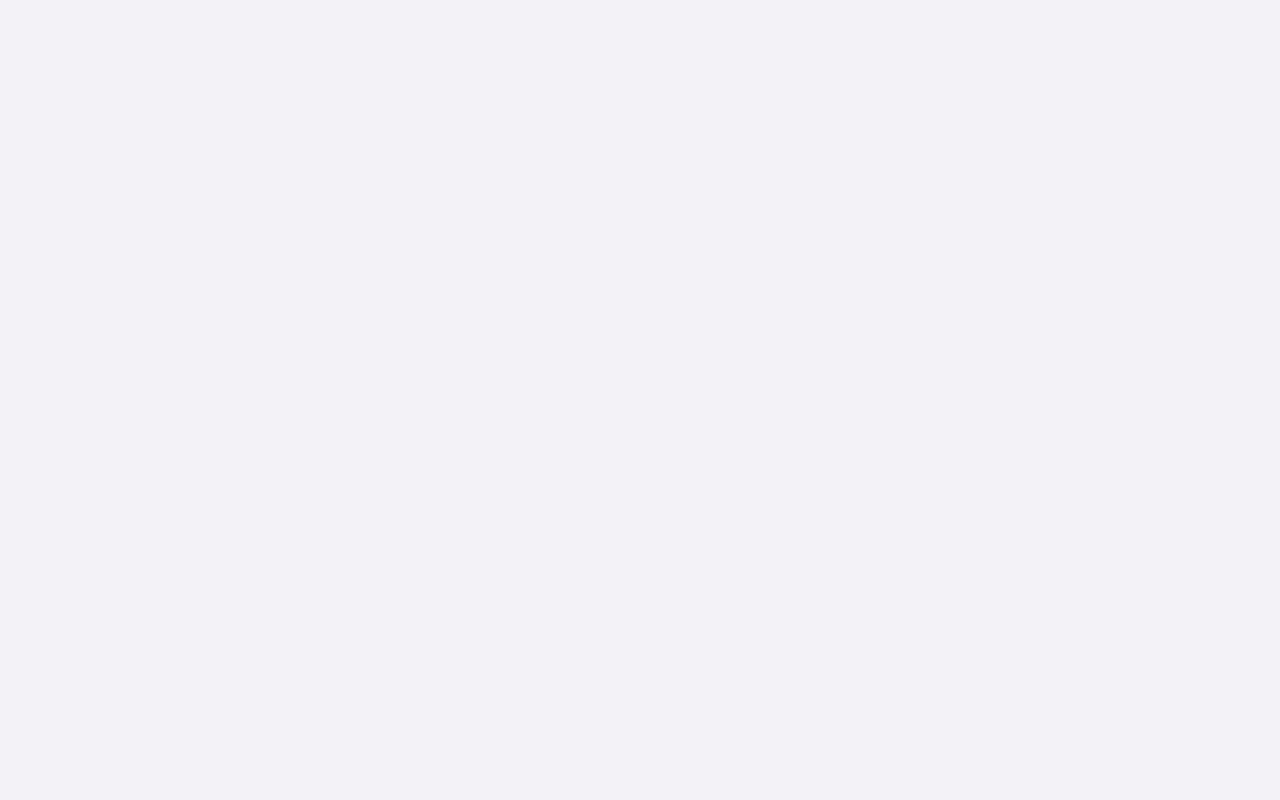
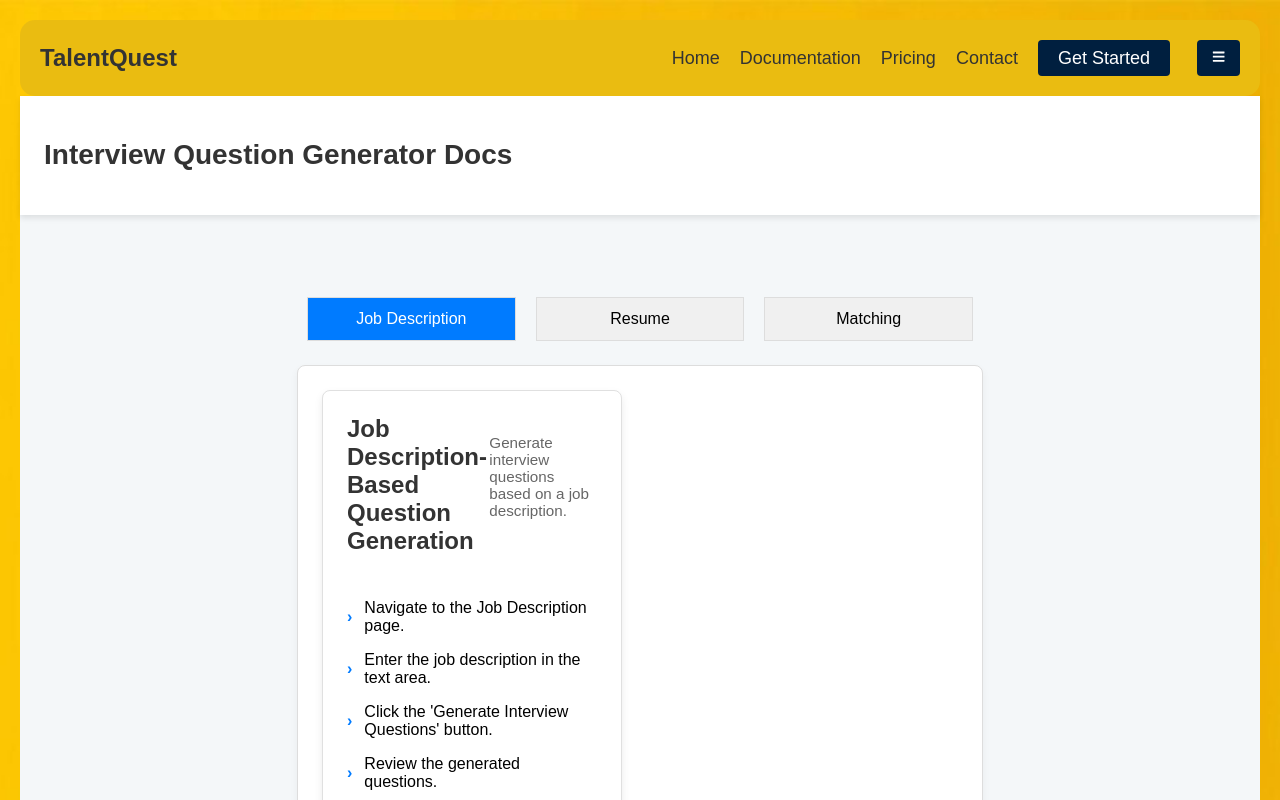
Before and after one commit to ZakariaBenlamkadam/Nlp-recrutement, a React (Create React App) app in the folder client/: page /doc in a window 1280 px wide. Before the commit this address had no page. Shown: the top 800 px of the page. Built offline with nearby package versions, Linux system fonts and the light colour scheme.

Commit message:
added documentatiopn page

```diff
--- a/client/src/App.js
+++ b/client/src/App.js
@@ -10,6 +10,7 @@ import SignIn from './components/SignIn';
 import SignUp from './components/SignUp';
 import PrivateRoute from './components/PrivateRoute'; // Import the PrivateRoute component
 import Pricing from './components/Pricing';
+import Documentation from './components/Documentation';
 
 function App() {
   // Step 1: Retrieve authentication state from localStorage
@@ -30,6 +31,8 @@ function App() {
           <Route index element={<LandingPage />} />
 
           <Route path="/pricing" element={<Pricing/>} />
+          <Route path="/doc" element={<Documentation/>} />
+
 
           {/* Protected routes that require authentication */}
           <Route path="resume-match" element={<PrivateRoute element={<Main />} />} />
--- /dev/null
+++ b/client/src/components/Documentation.css
@@ -0,0 +1,165 @@
+/* General layout */
+.container {
+    display: flex;
+    flex-direction: column;
+    min-height: 100vh;
+    background-color: #f4f7f9;
+}
+
+.header2 {
+    background-color: white;
+    padding: 1.5rem;
+    box-shadow: 0 3px 6px rgba(0, 0, 0, 0.1);
+    display: flex;
+    justify-content: space-between;
+    align-items: center;
+}
+
+.header2 h1 {
+    font-size: 1.75rem;
+    font-weight: bold;
+}
+
+.menu-button {
+    background: none;
+    border: none;
+    font-size: 1.5rem;
+    cursor: pointer;
+}
+
+.content {
+    display: flex;
+    flex: 1;
+    justify-content: center; /* Center the main section horizontally */
+}
+
+/* Main content */
+.main {
+    flex: 1;
+    max-width: 750px; /* Limit the width */
+    padding: 2rem;
+    margin-left: 0; /* Remove left margin for centering */
+}
+
+.tabs {
+    max-width: 750px;
+    width: 100%; /* Make the tabs take full width */
+}
+
+.tabs-list {
+    display: flex;
+    justify-content: space-around; /* Distribute space evenly among tabs */
+    margin: 0; /* Remove negative margins */
+    margin-bottom: 1.5rem;
+}
+
+.tabs-list button {
+    flex: 1; /* Allow buttons to grow equally */
+    padding: 0.75rem;
+    margin: 0 10px; /* Margin on the left and right */
+    background-color: #f0f0f0;
+    border: 1px solid #ddd;
+    cursor: pointer;
+    transition: background-color 0.3s, color 0.3s;
+    font-size: 1rem;
+    font-weight: 500;
+}
+
+.tabs-list button:hover {
+    background-color: #007bff;
+    color: #fff;
+}
+
+.tabs-list button.active {
+    background-color: #007bff;
+    color: white;
+}
+
+.tabs-content {
+    background-color: #fff;
+    border: 1px solid #ddd;
+    padding: 1.5rem;
+    border-radius: 8px;
+    box-shadow: 0 4px 8px rgba(0, 0, 0, 0.05);
+}
+
+/* Card styling */
+.card {
+    background-color: #fff;
+    border: 1px solid #e0e0e0;
+    border-radius: 8px;
+    padding: 1.5rem;
+    margin-bottom: 1.5rem;
+    box-shadow: 0 4px 8px rgba(0, 0, 0, 0.08);
+    transition: transform 0.2s ease;
+}
+
+.card:hover {
+    transform: translateY(-5px);
+}
+
+.card-header {
+    margin-bottom: 1rem;
+}
+
+.card-title {
+    font-size: 1.5rem;
+    font-weight: bold;
+    display: flex;
+    align-items: center;
+}
+
+.card-icon {
+    margin-right: 0.75rem;
+    color: #007bff;
+    font-size: 1.25rem;
+}
+
+.card-description {
+    color: #666;
+    font-size: 0.95rem;
+    margin-bottom: 1rem;
+}
+
+.card-content ol {
+    list-style: none;
+    padding: 0;
+}
+
+.card-content ol li {
+    display: flex;
+    align-items: center;
+    margin-bottom: 1rem;
+}
+
+.card-content ol li .chevron {
+    margin-right: 0.75rem;
+    font-weight: bold;
+    color: #007bff;
+}
+
+/* Responsive */
+@media (max-width: 1024px) {
+    .main {
+        margin-left: 0; /* No left margin for smaller screens */
+    }
+
+    .tabs {
+        padding: 1rem;
+    }
+
+    .tabs-list {
+        flex-direction: column;
+        gap: 0.5rem;
+    }
+
+    .sidebar {
+        position: absolute;
+        transform: translateX(-100%);
+        z-index: 1000;
+    }
+
+    .sidebar.open {
+        transform: translateX(0);
+    }
+}
--- /dev/null
+++ b/client/src/components/Documentation.jsx
@@ -0,0 +1,110 @@
+import React, { useState } from 'react';
+import './Documentation.css';
+
+const InstructionCard = ({ title, description, steps, icon }) => (
+  <div className="card">
+    <div className="card-header">
+      <div className="card-title">
+        {icon && <span className="card-icon">{icon}</span>}
+        {title}
+      </div>
+      <div className="card-description">{description}</div>
+    </div>
+    <div className="card-content">
+      <ol>
+        {steps.map((step, index) => (
+          <li key={index}>
+            <span className="chevron">›</span> {step}
+          </li>
+        ))}
+      </ol>
+    </div>
+  </div>
+);
+
+export default function Documentation() {
+  // State to track the active tab
+  const [activeTab, setActiveTab] = useState('job-description');
+
+  // Function to handle tab click
+  const handleTabClick = (tab) => {
+    setActiveTab(tab);
+  };
+
+  return (
+    <div className="container">
+      <header className="header2">
+        <h1>Interview Question Generator Docs</h1>
+      </header>
+
+      <div className="content">
+        <main className="main">
+          <div className="tabs">
+            <div className="tabs-list">
+              <button
+                onClick={() => handleTabClick('job-description')}
+                className={activeTab === 'job-description' ? 'active' : ''}
+              >
+                Job Description
+              </button>
+              <button
+                onClick={() => handleTabClick('resume')}
+                className={activeTab === 'resume' ? 'active' : ''}
+              >
+                Resume
+              </button>
+              <button
+                onClick={() => handleTabClick('matching')}
+                className={activeTab === 'matching' ? 'active' : ''}
+              >
+                Matching
+              </button>
+            </div>
+            <div className="tabs-content">
+              {activeTab === 'job-description' && (
+                <InstructionCard
+                  title="Job Description-Based Question Generation"
+                  description="Generate interview questions based on a job description."
+                  steps={[
+                    "Navigate to the Job Description page.",
+                    "Enter the job description in the text area.",
+                    "Click the 'Generate Interview Questions' button.",
+                    "Review the generated questions.",
+                    "Use the 'Copy' or 'Download' buttons to save the questions."
+                  ]}
+                />
+              )}
+              {activeTab === 'resume' && (
+                <InstructionCard
+                  title="Resume-Based Question Generation"
+                  description="Generate interview questions based on a resume and job category."
+                  steps={[
+                    "Go to the Resume page.",
+                    "Paste the resume content.",
+                    "Select a job category.",
+                    "Click 'Generate Questions'.",
+                    "Review the generated questions.",
+                    "Retry if needed."
+                  ]}
+                />
+              )}
+              {activeTab === 'matching' && (
+                <InstructionCard
+                  title="Resume and Job Description Matching"
+                  description="Match resumes with job descriptions and generate questions."
+                  steps={[
+                    "Upload a resume.",
+                    "Enter the job description.",
+                    "Click 'Match Resumes'.",
+                    "Review the similarity score.",
+                    "Generate specific questions."
+                  ]}
+                />
+              )}
+            </div>
+          </div>
+        </main>
+      </div>
+    </div>
+  );
+}
--- a/client/src/components/Layout.jsx
+++ b/client/src/components/Layout.jsx
@@ -95,7 +95,7 @@ function Layout() {
 
                     <nav className="header-nav">
                         <Link to="/" className="header-link">Home</Link>
-                        <Link to="/" className="header-link">Features</Link>
+                        <Link to="/doc" className="header-link">Documentation</Link>
                         <Link to="/pricing" className="header-link">Pricing</Link>
                         <Link to="/" className="header-link">Contact</Link>
                         <Link to="/sign-in" className="header-signin">Get Started</Link>
```
